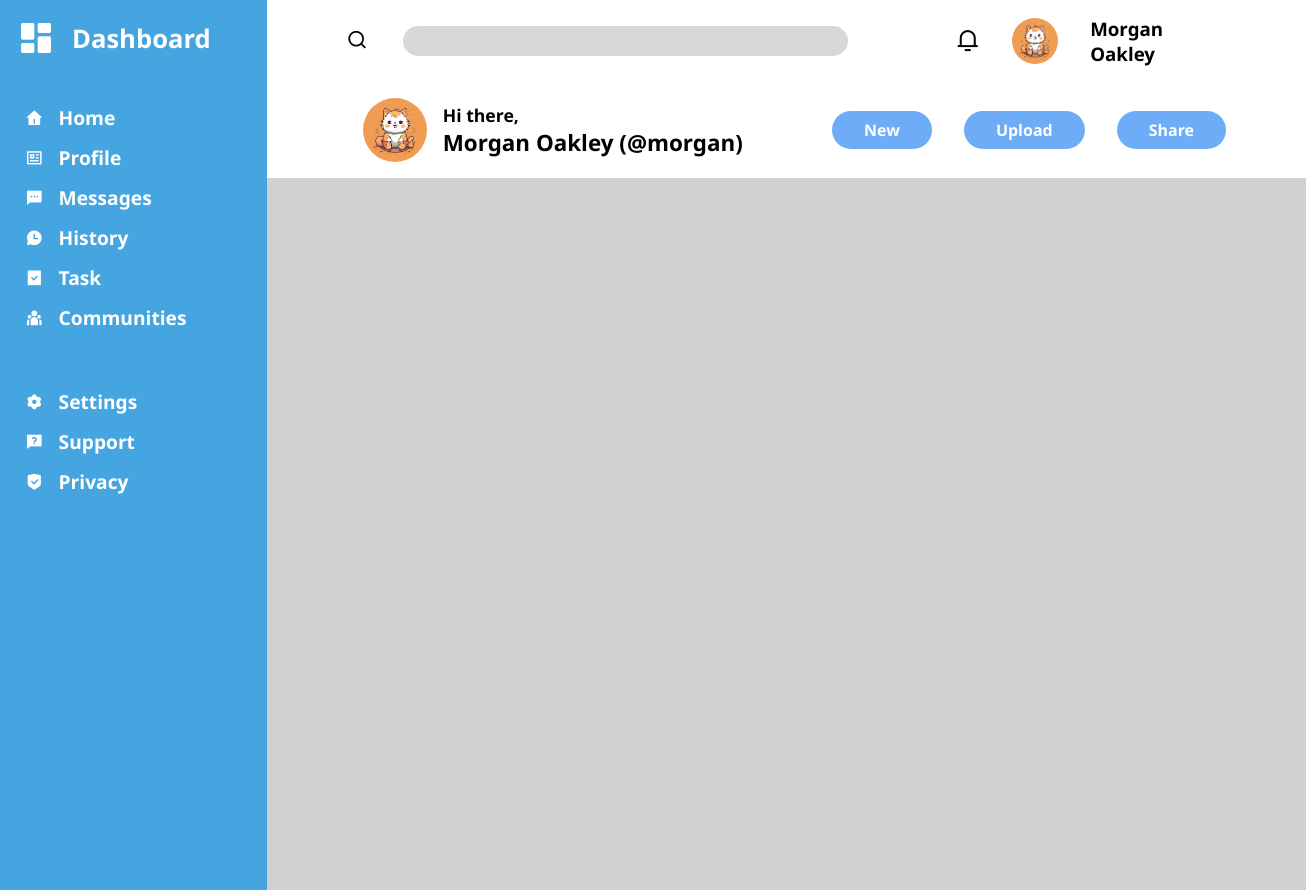
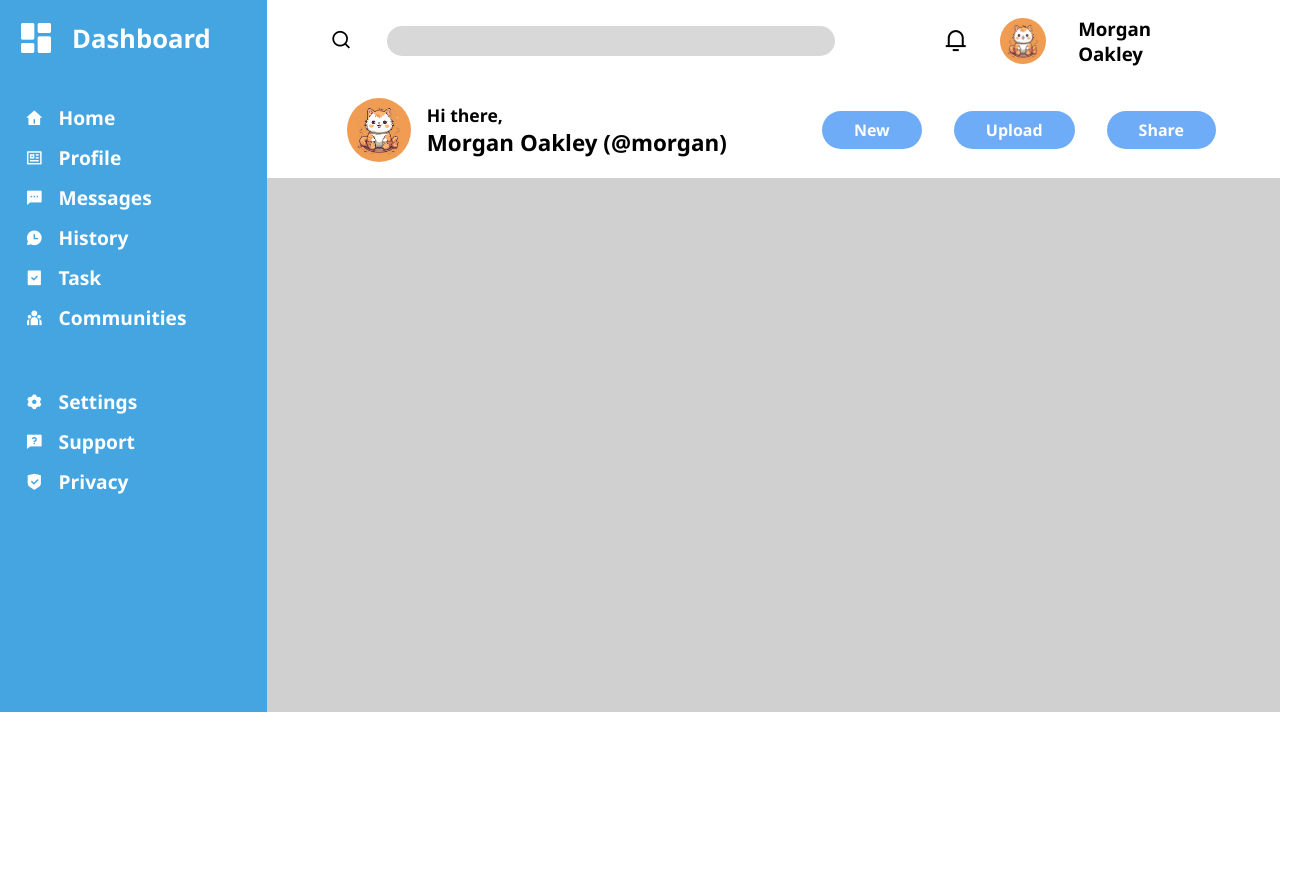
Before and after one commit to mathewthomas2/Admin-dashboard, a plain HTML site: page index.html in a window 1280 px wide. Shown: the whole page, 1306 px wide, since content can reach past the window. After the commit the page ends 800 px from the top, so only its background shows below. Drawn offline with nearby package versions, Linux system fonts and the light colour scheme.

Commit message:
adjusted few height measures

```diff
--- a/style.css
+++ b/style.css
@@ -4,10 +4,12 @@
     box-sizing: border-box;
     font-family: Segoe UI;
 }
-
+body{
+    height: 100vh;
+}
 .container{
     display: grid;
-    grid-template-rows: 1fr 4fr;
+    grid-template-rows: 1fr 3fr;
     grid-template-columns: 1fr 4fr;
 }
 
@@ -64,7 +66,7 @@ li{
 }
 
 header{
-    padding: 1em 5em;
+    padding: 1em 4em;
 }
 
 .header-top{
```
